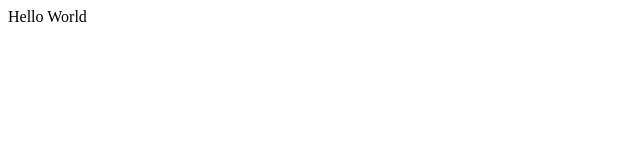
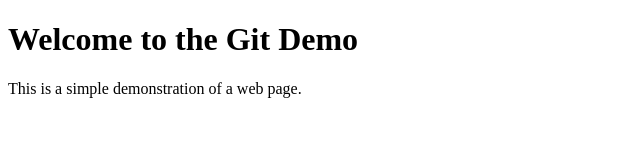
Before and after one commit to kkumardeshmukh/gitdemo, a plain HTML site: page index.html in a window 1280 px wide. Shown: the whole page, without its empty margins (0-640 px from the left). Drawn offline with Linux system fonts and the light colour scheme.

Commit message:
basic boiler plate code is inserted in file

```diff
--- a/index.html
+++ b/index.html
@@ -1 +1,15 @@
-<p>Hello World</p>
+<!DOCTYPE html>
+<html lang="en">
+
+<head>
+    <meta charset="UTF-8">
+    <meta name="viewport" content="width=device-width, initial-scale=1.0">
+    <title>Git Demo</title>
+</head>
+
+<body>
+    <h1>Welcome to the Git Demo</h1>
+    <p>This is a simple demonstration of a web page.</p>
+</body>
+
+</html>
```
